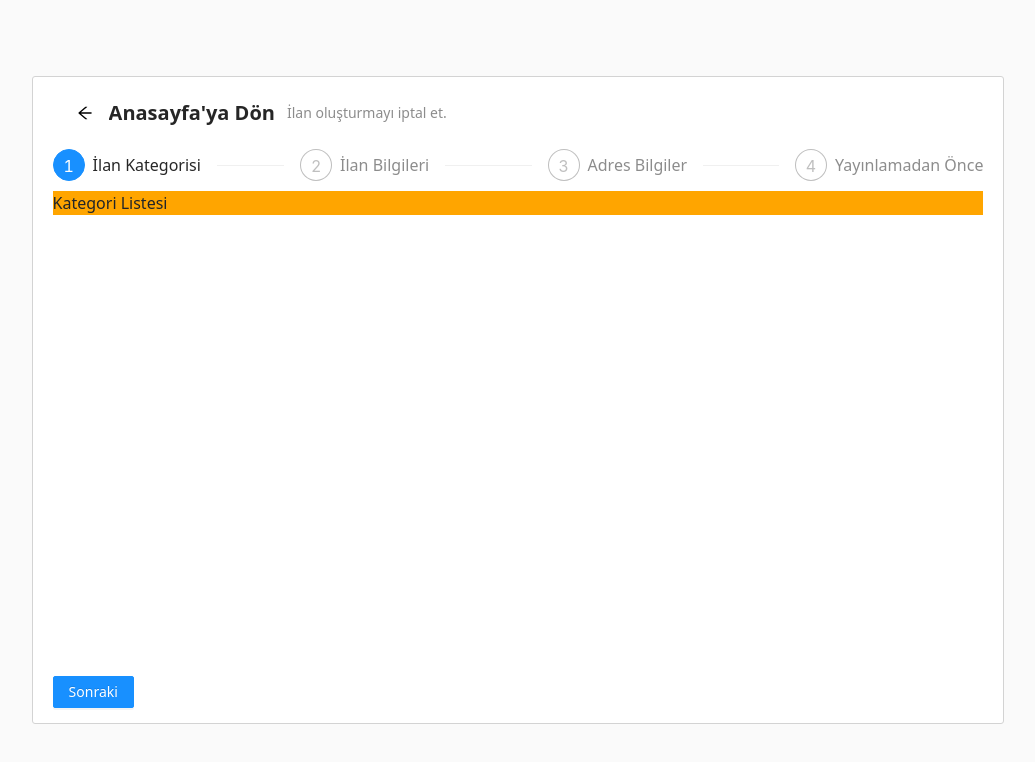
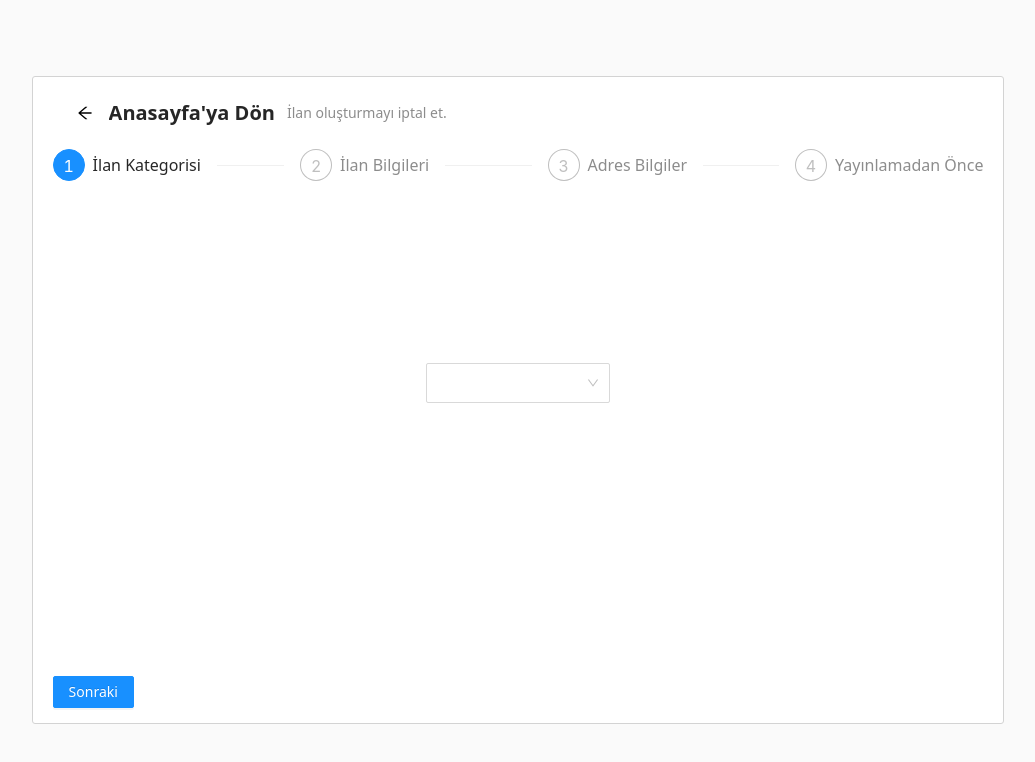
Before and after one commit to Bazariyya/Ui, a React (Create React App) app: page /new-advert in a window 1280 px wide. Shown: the top 762 px of the page, without its empty margins (122-1157 px from the left). Built offline with nearby package versions, Linux system fonts and the light colour scheme.

Commit message:
Yeni ilan oluşturma adım 1 kısmen tamamlandı

```diff
--- a/src/App.js
+++ b/src/App.js
@@ -28,9 +28,9 @@ function App(props) {
   const [windowWidth, setWindowWidth] = useState(window.innerWidth);
 
   useEffect(() => {
-      const category1 = new Category(1, "Büyükbaş", true);
+      const category1 = new Category(1, "Büyükbaş", false);
       const category2 = new Category(2, "Küçükbaş", false);
-      const subCategory1 = new SubCategory(1, "Deve", false, 1);
+      const subCategory1 = new SubCategory(1, "Deve", true, 1);
       const subCategory2 = new SubCategory(2, "Keçi", true, 2);
 
       dispatch(SuccessSaveCategories(category1));
@@ -62,6 +62,7 @@ function App(props) {
     };
   }
   onResizeHandle();
+
   useEffect(() => {
     onResizeHandle();
   }, [window.innerWidth]);
--- a/src/Components/AppRouter/AppRouter.jsx
+++ b/src/Components/AppRouter/AppRouter.jsx
@@ -22,12 +22,12 @@ function AppRouter() {
     {
       id:2,
       path:'/login',
-      element:<Login />
+      element:<Login service={authService} />
     },
     {
       id:3,
       path:'/register',
-      element:<Register/>
+      element:<Register service={authService}/>
     },
     {
       id:4,
--- /dev/null
+++ b/src/Components/NewAdvert/CategoryList.jsx
@@ -0,0 +1,22 @@
+import { List } from 'antd'
+import React, { useState } from 'react'
+import { useEffect } from 'react';
+
+function CategoryList({ data, propsSelectedCategory, onHandleChangeSelectedCategory }) {
+    const [selectedCategory, setSelectedCategory] = useState(null);
+    useEffect(() => {
+        setSelectedCategory(propsSelectedCategory)
+    }, [propsSelectedCategory])
+
+
+    return (
+        <List
+            size="small"
+            bordered
+            dataSource={data}
+            renderItem={item => <List.Item onClick={() => { onHandleChangeSelectedCategory(item) }} className={selectedCategory?.id === item?.id ? "active" : ""} style={selectedCategory?.id === item?.id ? { color: "white", cursor: "pointer",fontSize:"22px" } : { cursor: "pointer",fontSize:"22px" }}>{item.name}</List.Item>}
+        />
+    )
+}
+
+export default CategoryList
--- a/src/Components/NewAdvert/SelectCategoryStep.jsx
+++ b/src/Components/NewAdvert/SelectCategoryStep.jsx
@@ -1,12 +1,70 @@
-import React from 'react'
+import React, { useState } from 'react'
+import ReactDOM from 'react-dom'
+import { useSelector } from 'react-redux';
+import CategoryList from './CategoryList';
+import { useEffect } from 'react';
+import { LoadingOutlined } from '@ant-design/icons';
+import { Cascader, message, Spin } from 'antd';
+import { useDispatch } from 'react-redux';
+import { FailedSaveCategories, StartSaveCategories } from '../../Redux/actions/actions';
+import { SaveSelectedCategory } from './../../Redux/actions/actions';
+
 function SelectCategoryStep() {
-  return (
-    <div className="select-category-step-component">
-      <div id="single-category-list">
-          Kategori Listesi
+
+  const categories = useSelector(state => state.categories);
+  const categoriesData = categories.data;
+  const subCategories = useSelector(state => state.subCategories);
+  const subCategoriesData = subCategories.data;
+  const [categoryLoading, setCategoryLoading] = useState(true);
+  const selectedCategoryInRedux = categories.selectedCategory;
+  const antIcon = <LoadingOutlined style={{ fontSize: 24 }} spin />;
+  const dispatch = useDispatch();
+
+  dispatch(StartSaveCategories());
+  setTimeout(() => { // Bu kısım setTimeout değil canlı data geldiğinde sonlanack!
+    dispatch(FailedSaveCategories())
+    setCategoryLoading(categories.loading);
+  }, 2500);
+
+  const [options, setOptions] = React.useState(categoriesData);
+
+  const onChange = (value, selectedOptions) => {
+    console.log(value, selectedOptions);
+    message.success("Seçildi")
+  };
+
+  const loadData = selectedOptions => {
+    const targetOption = selectedOptions[selectedOptions.length - 1];
+    targetOption.loading = true;
+
+    setTimeout(() => {
+      targetOption.loading = false;
+      targetOption.children = subCategoriesData.filter(sub => sub?.topCategoryId === selectedOptions[0]?.id);
+      setOptions([...options]);
+    }, 750);
+  };
+
+
+
+  if (categoryLoading === true) {
+    return (
+      <div className='loading-categories'>
+        <Spin size='large' indicator={antIcon} />
+        <small>Kategoriler yükleniyor...</small>
       </div>
-    </div>
-  );
+    )
+  }
+  else {
+    return (
+      <div className="select-category-step-component">
+        <div id="single-category-list">
+          <Cascader options={options} loadData={loadData} onChange={onChange} changeOnSelect size="large" />
+        </div>
+      </div>
+    );
+  }
+
+
 }
 
 export default SelectCategoryStep;
--- a/src/Entities/Category.js
+++ b/src/Entities/Category.js
@@ -3,7 +3,8 @@
 export class Category{
     constructor(id,name,isTopCategory) {
         this.id = id;
-        this.name = name;
-        this.isTopCategory = isTopCategory;
+        this.label = name;
+        this.isLeaf = isTopCategory;
+        this.value = name;
     }
 }
--- a/src/Stylesheet/Main.css
+++ b/src/Stylesheet/Main.css
@@ -5,6 +5,7 @@
     width: calc(100% - 260px);
     top: 60px;
     left: 260px;
+
 }
 
 .component-top{
@@ -15,4 +16,12 @@
     width: 100%;
     height: 80px;
     padding: 10px 20px;
+
 }
+
+@media only screen and (max-width: 600px) {
+    .main-component{
+        left: 30px;
+        width: calc(100%);
+    }
+}
--- a/src/Stylesheet/NewAdvert.css
+++ b/src/Stylesheet/NewAdvert.css
@@ -34,10 +34,28 @@
 
 .select-category-step-component {
     min-width: 100%;
+    height: 70%;
     display: flex;
     margin-top: 10px;
-    background-color: orange;
+    justify-content: center;
+    align-items: center;
 }
 .single-category-list {
-    width: 30%;
+    width: 100%;
 }
+
+.category-cascader{
+    width: 100%;
+}
+.loading-categories{
+    width: 100%;
+    height: 70%;
+    display: flex;
+    justify-content: center;
+    align-items: center;
+    flex-direction: column;
+}
+.loading-categories small {
+    font-size: 12px;
+    margin-top: 5px;
+}
```
